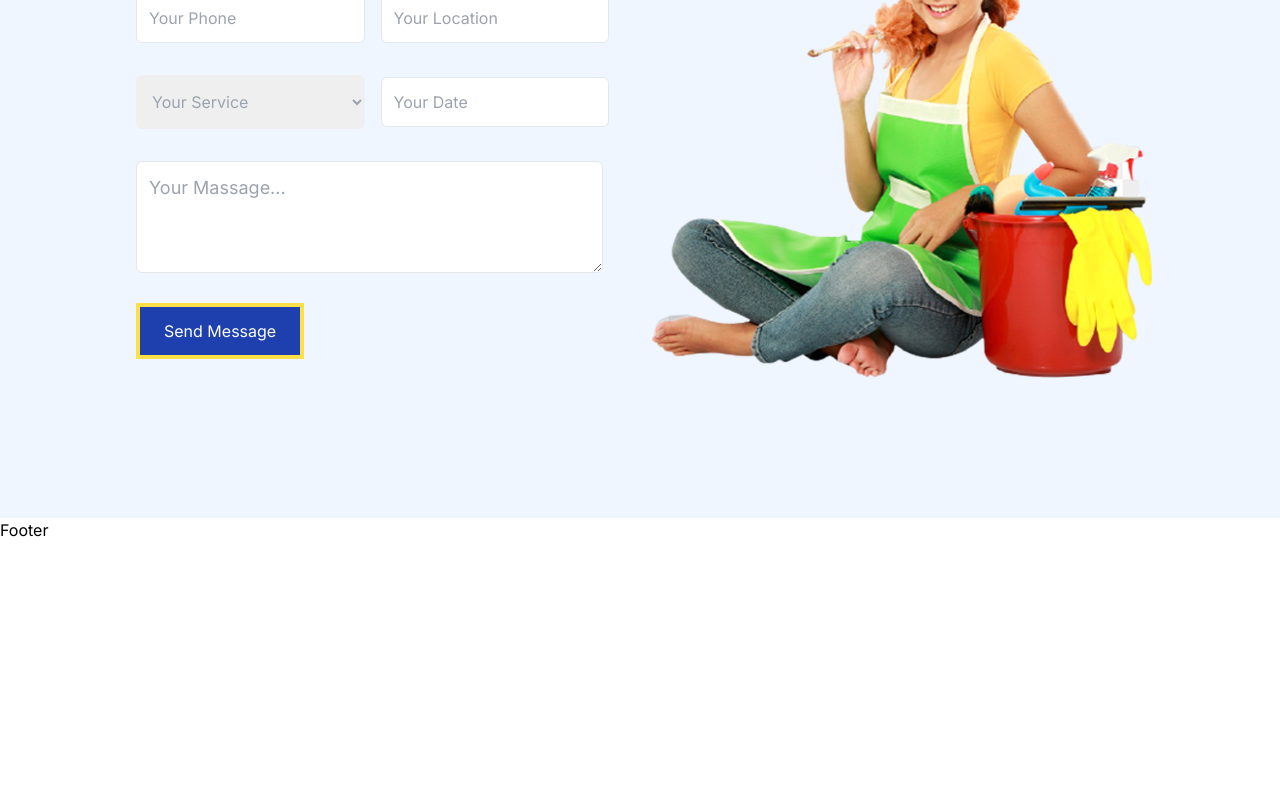
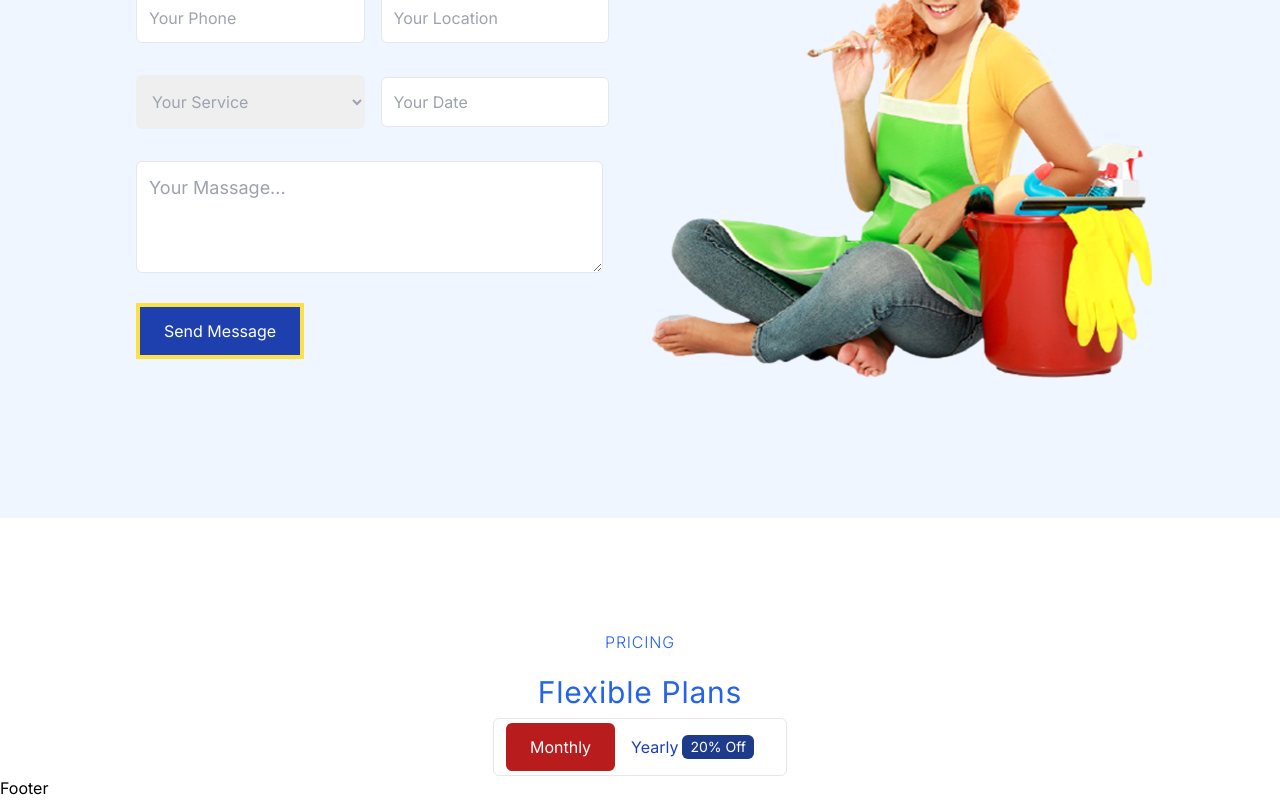
Before and after one commit to TahiruMustapha/BenabCleaning, a Next.js app: page / in a window 1280 px wide. Shown: the part 6487-7287 px from the top of the page. Before the commit the page ends 7029 px from the top, so only its background shows below. Built offline with nearby package versions, Linux system fonts and the light colour scheme.

Commit message:
Whorking on pricing component

```diff
--- a/src/components/Hero.tsx
+++ b/src/components/Hero.tsx
@@ -10,39 +10,39 @@ import Team from "./Team";
 import Contact from "./Contact";
 import Footer from "./Footer";
 import Home from "./Home";
+import Pricing from "./Pricing";
 
 const Hero = () => {
-
-
-
   return (
     <main id="/" className="relative w-full h-screen">
-      <div  className= { ` fixed text-white top-0 z-50 w-full`}>
+      <div className={` fixed text-white top-0 z-50 w-full`}>
         <Header />
       </div>
 
       <section>
-        <Home/>
+        <Home />
       </section>
 
       <section id="service">
-        <Service/>
+        <Service />
       </section>
       <section id="about">
-        <About/>
-
+        <About />
       </section>
       <section id="gallery">
-        <Gallery/>
+        <Gallery />
       </section>
       <section id="team">
-        <Team/>
+        <Team />
       </section>
-     <section id="contact">
-      <Contact/>
-     </section>
+      <section id="contact">
+        <Contact />
+      </section>
+      <section id="pricing">
+        <Pricing/>
+      </section>
 
-     <Footer/>
+      <Footer />
     </main>
   );
 };
--- /dev/null
+++ b/src/components/Pricing.tsx
@@ -0,0 +1,24 @@
+import React from 'react'
+
+const Pricing = () => {
+  return (
+    <div id='pricing' className=' w-[80%] mx-auto'>
+      <div className=" w-full   mx-auto flex flex-col items-center justify-center       ">
+        <h3 className=" text-blue-600 font-light mt-28 inline-block  tracking-wider">PRICING</h3>
+        <div className=' max-w-[400px]'>
+          <h4 className="text-blue-600 leading-[1.5]  tracking-wide  font-normal text-2xl md:text-3xl capitalize mb-2 mt-5">
+          Flexible Plans
+          </h4>
+
+        </div>
+        <div className=' flex items-center  border-gray-200 border-[0.4px] px-3 py-1 rounded-md'>
+            <button className=' bg-red-700 rounded-md px-6 py-3 text-white'>Monthly</button>
+            <button className=' text-blue-800 ml-4'>Yearly</button>
+            <button className=' bg-blue-900 ml-1 text-white px-2 mr-5 text-sm rounded-md py-[0.10rem]'>20% Off</button>
+          </div>
+      </div>
+    </div>
+  )
+}
+
+export default Pricing
```
